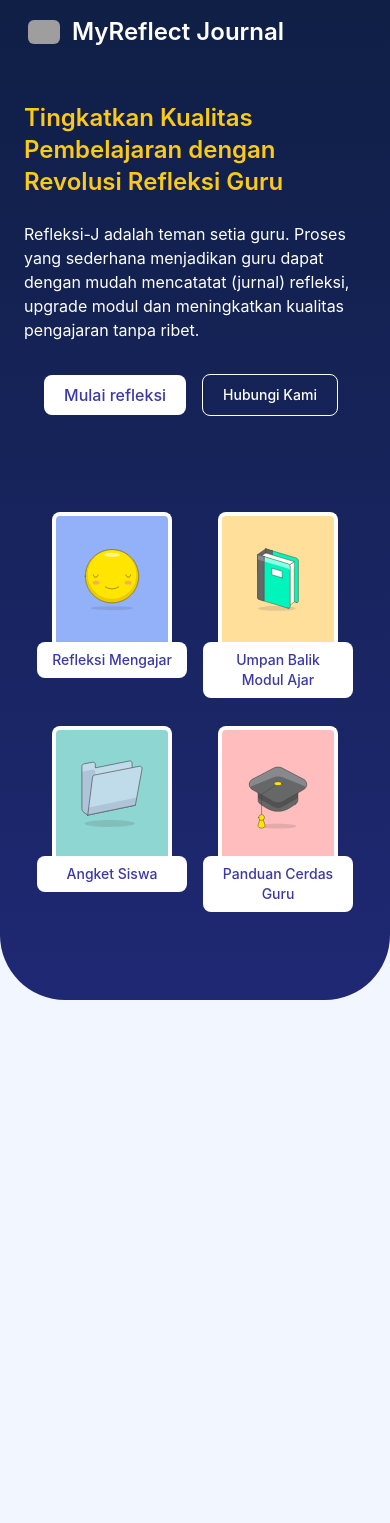
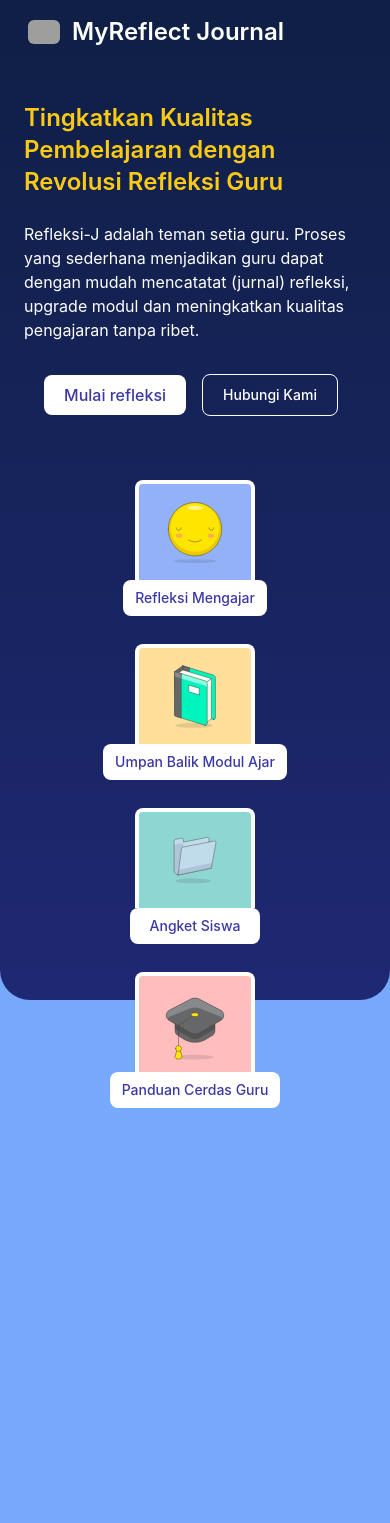
Before and after one commit to faris-atoil-haq/Refleksi-J-Project, a Django app: page / in a window 390 px wide. Shown: the top 1523 px of the page. Run offline with Django 3.2, Linux system fonts and the light colour scheme; data that the repository does not hold is empty; style sheets or scripts are compiled from the project's sources; some libraries are stand-ins or nearby versions; grey boxes are pictures that could not be loaded.

Commit message:
Fix landing page mobile display.

```diff
--- a/core/templates/core/login.html
+++ b/core/templates/core/login.html
@@ -4,7 +4,7 @@
 {% block content %}
 
 
-<div class="flex justify-center py-8">
+<div class="flex justify-center pb-8 md:py-8">
     <div class="w-full max-w-sm p-4 bg-white border border-gray-200 rounded-lg shadow md:p-8">
         <form method="POST" action="{% url 'login' %}">
             {% csrf_token %}
--- a/core/templates/core/signup.html
+++ b/core/templates/core/signup.html
@@ -4,7 +4,7 @@
 {% block content %}
 
 
-<div class="flex justify-center py-8">
+<div class="flex justify-center pb-8 md:py-8">
     <div class="w-full max-w-sm md:max-w-md p-4 bg-white border border-gray-200 rounded-lg shadow md:p-8">
         <form method="POST" action="{% url 'signup' %}" id="signup-form" >
             {% csrf_token %}
--- a/templates/_base.html
+++ b/templates/_base.html
@@ -8,7 +8,7 @@
 <style>
     {% if main_public %}
         body {
-            background-color: #F2F6FF;
+            background-color: #76a9fa;
         }
     {% else %}
         body {
@@ -38,11 +38,11 @@
             }, 5000);
         })
     </script>
-    <div class="bg-gradient-to-b from-bgdarkblue to-bglightblue {% if main_public %}min-h-[1000px] md:min-h-[700px] rounded-b-[65px] {% else %}h-screen min-h-100{% endif %} w-full absolute top-0 left-0 z-0">
+    <div class="bg-gradient-to-b from-bgdarkblue to-bglightblue {% if main_public %}min-h-[1000px] md:min-h-[700px] rounded-b-[30px] md:rounded-b-[65px] {% else %}h-screen min-h-100{% endif %} w-full absolute top-0 left-0 z-0">
     </div>
 
     {% if main_public %}
-        <div class="bg-skyblue min-h-[1000px] md:min-h-[700px] w-full absolute top-[1000px] md:top-[700px] left-0 z-0">
+        <div class="bg-blue-400 min-h-[1000px] md:min-h-[700px] w-full absolute top-[1000px] md:top-[700px] left-0 z-0">
         </div>
     {% endif %}
 
--- a/templates/public.html
+++ b/templates/public.html
@@ -3,7 +3,7 @@
 {% block content %}
 
 <div class="mt-3 md:mt-10 w-full">
-    <div class="mb-24">
+    <div class="mb-16 md:mb-24">
         <div class="flex items-center justify-between mb-8 md:mb-4 flex-wrap md:flex-nowrap">
             <p class="font-semibold text-yellow-300 text-2xl md:text-3xl mb-6">Tingkatkan Kualitas Pembelajaran dengan</br>
                 Revolusi Refleksi Guru</p>
@@ -21,9 +21,9 @@
     </div>
 
 
-    <div class="flex flex-wrap gap-4 md:gap-9 mb-6 text-center justify-center font-medium md:font-bold">
+    <div class="flex flex-col md:flex-row gap-4 md:gap-9 mb-6 text-center justify-center font-medium md:font-bold">
         <div class="flex flex-col items-center mb-3 md:mb-0">
-            <div class="w-[120px] md:w-[180px] h-[130px] md:h-[210px] p-6 border-4 border-b-0 border-white rounded-t-lg bg-[#92B1F9] flex justify-center items-center">
+            <div class="w-[120px] md:w-[180px] h-[100px] md:h-[210px] p-6 border-4 border-b-0 border-white rounded-t-lg bg-[#92B1F9] flex justify-center items-center">
                 <svg class="w-full" xmlns="http://www.w3.org/2000/svg" width="127" height="127" viewBox="0 0 127 127" fill="none">
                     <path d="M10.5834 56.8854C10.5834 70.9198 16.1585 84.3793 26.0823 94.3031C36.0061 104.227 49.4657 109.802 63.5 109.802C77.5344 109.802 90.994 104.227 100.918 94.3031C110.842 84.3793 116.417 70.9198 116.417 56.8854C116.417 42.851 110.842 29.3915 100.918 19.4677C90.994 9.54388 77.5344 3.96875 63.5 3.96875C49.4657 3.96875 36.0061 9.54388 26.0823 19.4677C16.1585 29.3915 10.5834 42.851 10.5834 56.8854Z" fill="#FFE500"/>
                     <path d="M63.4999 3.96875C53.034 3.96875 42.8031 7.07226 34.101 12.8868C25.3989 18.7014 18.6165 26.9658 14.6113 36.6351C10.6062 46.3043 9.55825 56.9441 11.6001 67.2089C13.6419 77.4738 18.6817 86.9026 26.0822 94.3031C33.4827 101.704 42.9116 106.744 53.1764 108.785C63.4412 110.827 74.081 109.779 83.7503 105.774C93.4195 101.769 101.684 94.9864 107.499 86.2843C113.313 77.5822 116.417 67.3513 116.417 56.8854C116.417 49.9363 115.048 43.0552 112.389 36.6351C109.729 30.2149 105.831 24.3814 100.918 19.4677C96.0039 14.5539 90.1704 10.6561 83.7503 7.99679C77.3301 5.33748 70.4491 3.96875 63.4999 3.96875ZM63.4999 101.865C53.9498 101.865 44.6141 99.0326 36.6734 93.7268C28.7328 88.4211 22.5438 80.8797 18.8891 72.0565C15.2344 63.2334 14.2782 53.5246 16.1413 44.1579C18.0044 34.7912 22.6033 26.1874 29.3563 19.4344C36.1092 12.6815 44.7131 8.08262 54.0797 6.21948C63.4464 4.35633 73.1552 5.31257 81.9784 8.96725C90.8016 12.6219 98.3429 18.8109 103.649 26.7516C108.954 34.6923 111.786 44.028 111.786 53.5781C111.786 66.3845 106.699 78.6663 97.6436 87.7218C88.5882 96.7773 76.3063 101.865 63.4999 101.865Z" fill="#EBCB00"/>
@@ -38,13 +38,13 @@
                 </svg>
             </div>
 
-            <div class="w-[150px] h-fit md:w-[200px] md:h-[50px] rounded-lg flex items-center justify-center px-3 py-2 text-sm text-center text-darkblue bg-white">
+            <div class="w-fit w-min-[110px] h-fit md:w-[200px] md:h-[50px] rounded-lg flex items-center justify-center px-3 py-2 text-sm text-center text-darkblue bg-white">
                 Refleksi Mengajar
             </div>
         </div>
 
         <div class="flex flex-col items-center mb-3 md:mb-0">
-            <div class="w-[120px] md:w-[180px] h-[130px] md:h-[210px] p-6 border-4 border-b-0 border-white rounded-t-lg bg-[#FFDF9A] flex justify-center items-center">
+            <div class="w-[120px] md:w-[180px] h-[100px] md:h-[210px] p-6 border-4 border-b-0 border-white rounded-t-lg bg-[#FFDF9A] flex justify-center items-center">
                 <svg class="w-full" xmlns="http://www.w3.org/2000/svg" width="137" height="137" viewBox="0 0 137 137" fill="none">
                     <path d="M107.683 117.691L42.271 97.9265V2.84277L107.244 22.4603C110.191 23.3657 112.208 26.1019 112.215 29.2059V114.333C112.227 116.712 109.933 118.411 107.683 117.691Z" fill="#00F5BC"/>
                     <path d="M107.683 117.691L42.271 97.9265V2.84277L107.244 22.4603C110.191 23.3657 112.208 26.1019 112.215 29.2059V114.333C112.227 116.712 109.933 118.411 107.683 117.691Z" stroke="#45413C" stroke-linecap="round" stroke-linejoin="round"/>
@@ -64,14 +64,14 @@
                     <path d="M77.4476 64.877L55.166 58.279V44.1694L77.4476 50.7971V64.877Z" fill="white" stroke="#45413C" stroke-linecap="round" stroke-linejoin="round"/>
                 </svg>
             </div>
-            <div class="w-[150px] h-fit md:w-[200px] md:h-[50px] rounded-lg flex items-center justify-center px-3 py-2 text-sm text-center text-darkblue bg-white">
+            <div class="w-fit h-fit md:w-[200px] md:h-[50px] rounded-lg flex items-center justify-center px-3 py-2 text-sm text-center text-darkblue bg-white">
                 Umpan Balik Modul Ajar
             </div>
         </div>
 
         <div class="flex flex-col items-center mb-3 md:mb-0">
-            <div class="w-[120px] md:w-[180px] h-[130px] md:h-[210px] p-6 border-4 border-b-0 border-white rounded-t-lg bg-[#8DD6D2] flex justify-center items-center">
-                <svg class="w-full" xmlns="http://www.w3.org/2000/svg" width="105" height="113" viewBox="0 0 105 113" fill="none">
+            <div class="w-[120px] md:w-[180px] h-[100px] md:h-[210px] p-6 border-4 border-b-0 border-white rounded-t-lg bg-[#8DD6D2] flex justify-center items-center">
+                <svg class="max-w-full h-full" xmlns="http://www.w3.org/2000/svg" width="105" height="113" viewBox="0 0 105 113" fill="none">
                     <path d="M79.1058 68.5835L85.4681 67.0601V6.84049C85.476 4.43529 83.4239 2.62019 81.2093 3.07333L25.169 14.4304V8.89033C25.1605 6.49633 23.1143 4.69989 20.9102 5.15093L5.97806 8.05943C4.31031 8.41689 3.1131 9.98419 3.12163 11.7988V81.187C3.12185 83.7677 4.34269 86.1738 6.36766 87.5857L12.704 91.9899L90.8176 75.7578L79.1058 68.5835Z" fill="#ADC4D9"/>
                     <path d="M5.97793 19.9704L20.91 17.2003C23.1141 16.7492 25.1603 18.5459 25.1689 20.9399V26.4797L81.2091 15.2337C83.4183 14.8028 85.4561 16.6053 85.4679 19.0009V6.8405C85.4758 4.43529 83.4237 2.62019 81.2091 3.07333L25.1689 14.4304V8.89033C25.1603 6.49633 23.1141 4.69989 20.91 5.15093L5.97793 8.05943C4.31018 8.4169 3.11296 9.9842 3.12149 11.7988V23.8484C3.04908 21.982 4.26074 20.337 5.97793 19.9704Z" fill="#C0DCEB"/>
                     <path d="M79.1058 68.5835L85.4681 67.0601V6.84049C85.476 4.43529 83.4239 2.62019 81.2093 3.07333L25.169 14.4304V8.89033C25.1605 6.49633 23.1143 4.69989 20.9102 5.15093L5.97806 8.05943C4.31031 8.41689 3.1131 9.98419 3.12163 11.7988V81.187C3.12185 83.7677 4.34269 86.1738 6.36766 87.5857L12.704 91.9899L90.8176 75.7578L79.1058 68.5835Z" stroke="#45413C" stroke-linecap="round" stroke-linejoin="round"/>
@@ -81,13 +81,13 @@
                     <path d="M12.7039 91.99L20.6244 29.5547C20.8247 27.9064 22.0003 26.5853 23.5329 26.2859L97.5174 11.7989C100.059 11.1965 102.336 13.5956 101.802 16.3139L90.8175 75.7857L12.7039 91.99Z" stroke="#45413C" stroke-linecap="round" stroke-linejoin="round"/>
                 </svg>
             </div>
-            <div class="w-[150px] h-fit md:w-[200px] md:h-[50px] rounded-lg flex items-center justify-center px-3 py-2 text-sm text-center text-darkblue bg-white">
+            <div class="w-[130px] h-fit md:w-[200px] md:h-[50px] rounded-lg flex items-center justify-center px-3 py-2 text-sm text-center text-darkblue bg-white">
             Angket Siswa
             </div>
         </div>
 
         <div class="flex flex-col items-center mb-3 md:mb-0">
-            <div class="w-[120px] md:w-[180px] h-[130px] md:h-[210px] p-6 border-4 border-b-0 border-white rounded-t-lg bg-[#FFBDBE] flex justify-center items-center">
+            <div class="w-[120px] md:w-[180px] h-[100px] md:h-[210px] p-6 border-4 border-b-0 border-white rounded-t-lg bg-[#FFBDBE] flex justify-center items-center">
                 <svg class="w-full" xmlns="http://www.w3.org/2000/svg" width="129" height="143" viewBox="0 0 129 143" fill="none">
                     <path d="M100.21 92.7882L87.9375 100.601C73.6594 109.776 55.3405 109.776 41.0624 100.601L28.7896 92.7882C26.0085 90.9732 24.3394 87.8703 24.3578 84.5495V67.5039H104.642V84.5495C104.661 87.8703 102.991 90.9732 100.21 92.7882Z" fill="#656769"/>
                     <path d="M104.642 67.4756H24.3579V80.6575L54.6422 98.3847C60.7262 101.966 68.2739 101.966 74.3582 98.3847L104.642 80.6575V67.4756Z" fill="#525252"/>
@@ -102,7 +102,7 @@
                     <path d="M72.2841 51.6515C72.2841 53.8107 68.8182 55.5435 64.5001 55.5435C60.182 55.5435 56.7158 53.8107 56.7158 51.6515C56.7158 49.4923 60.182 47.7595 64.5001 47.7595C68.8182 47.7595 72.2841 49.4923 72.2841 51.6515Z" fill="#FFE500" stroke="#45413C" stroke-linecap="round" stroke-linejoin="round"/>
                 </svg>
             </div>
-            <div class="w-[150px] h-fit md:w-[200px] md:h-[50px] rounded-lg flex items-center justify-center px-3 py-2 text-sm text-center text-darkblue bg-white">
+            <div class="w-fit h-fit md:w-[200px] md:h-[50px] rounded-lg flex items-center justify-center px-3 py-2 text-sm text-center text-darkblue bg-white">
             Panduan Cerdas Guru
             </div>
         </div>
```
